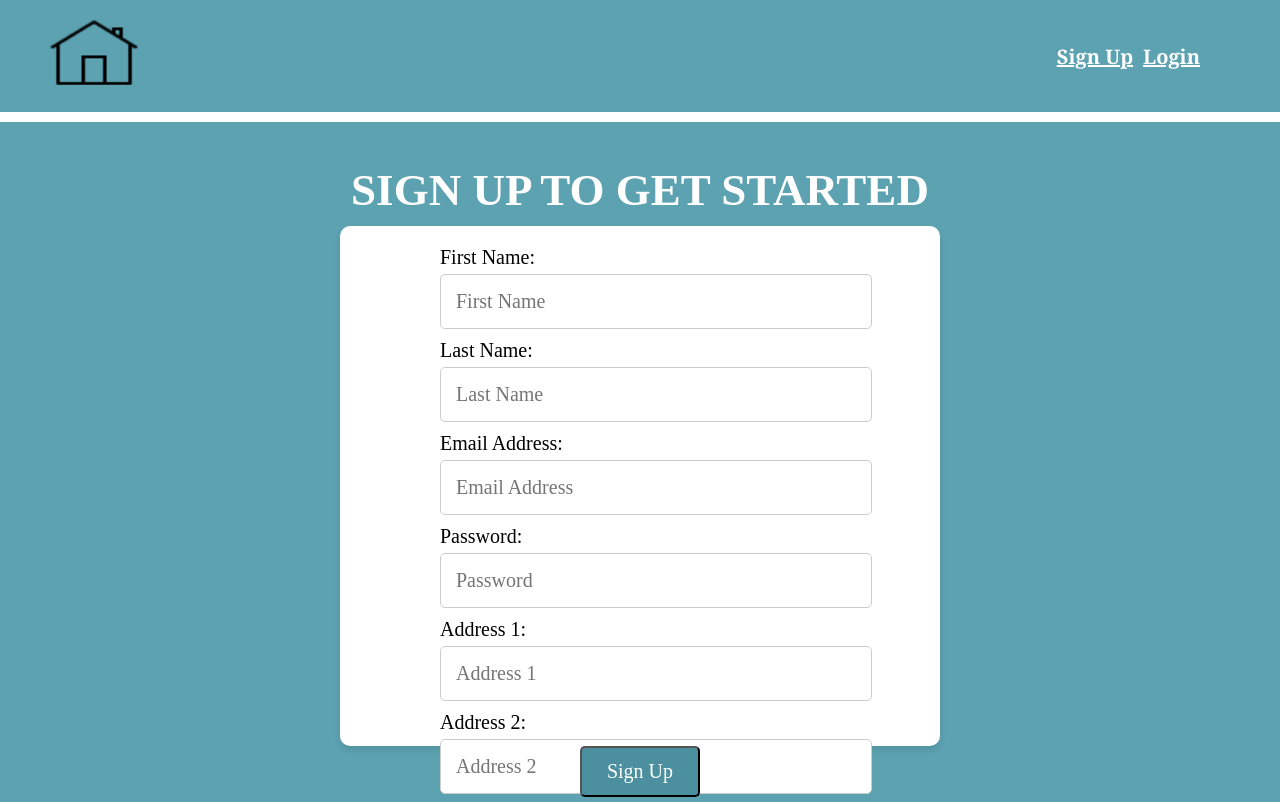
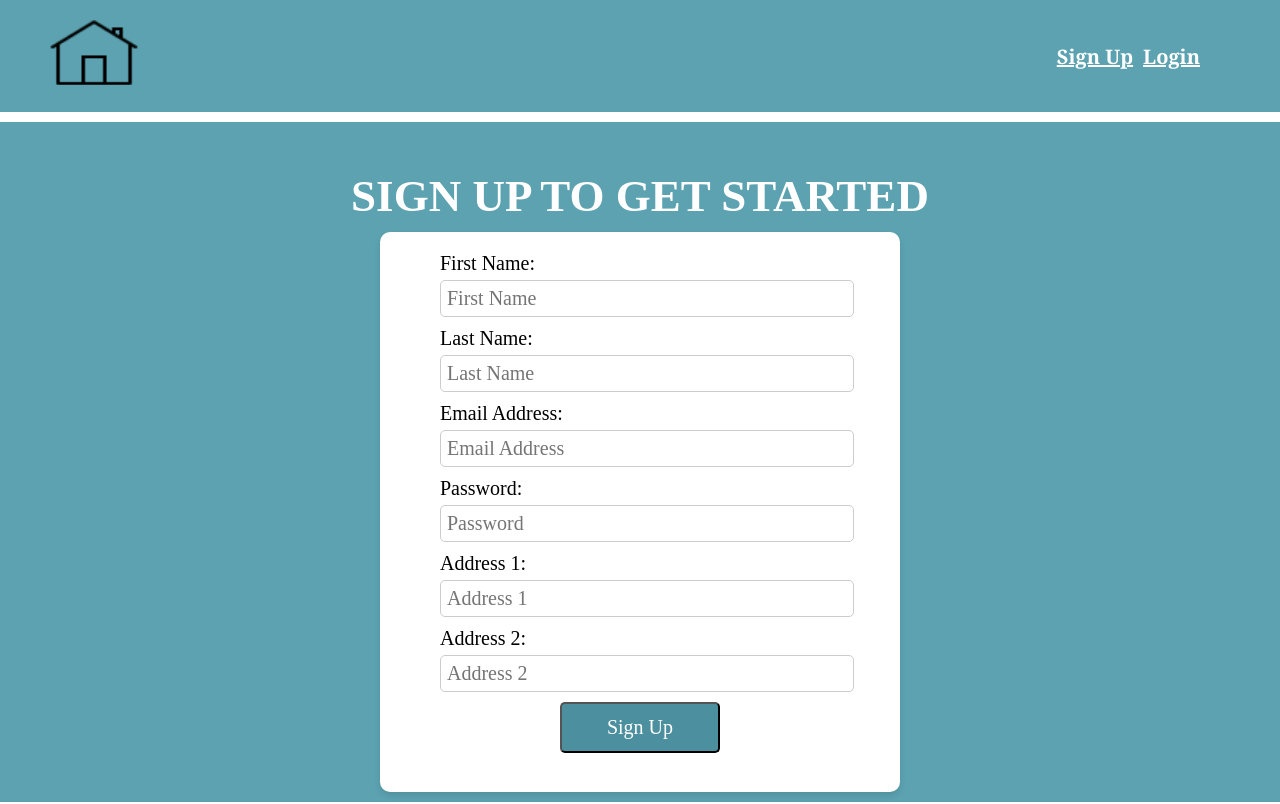
Before and after one commit to walters-skn/COMP3901-Capstone, a Vue app: page /register in a window 1280 px wide. Built offline with nearby package versions, Linux system fonts and the light colour scheme; the HTML template or start-up script is replaced by a standard one.

Commit message:
fixed register page css

```diff
--- a/src/components/RegisterPage.vue
+++ b/src/components/RegisterPage.vue
@@ -38,12 +38,14 @@
                         <label> Address 2: </label>
                         <input type="text" class="form-control" placeholder="Address 2"  v-model="address2"/>
                     </div>
+
+                    <div class="submit-group">
+                        <button class="btn btn-primary btn-block">Sign Up</button>
+                    </div>
+
                 </div>
             </div>
 
-            <div class="submit-group">
-                <button class="btn btn-primary btn-block">Sign Up</button>
-            </div>
 
         </form>
     </div>
@@ -102,7 +104,6 @@
         flex-direction: column;
         justify-content: center;
         align-items: center;
-        /* width: 50%; */
         height: 85vh;
         margin-top: 10px;
     }
@@ -112,9 +113,9 @@
         border-radius: 10px;
         box-shadow: 0 4px 6px rgba(0,0,0,0.1);
         padding:20px;
-        width: 70vh;
+        width: 60vh;
         display: flex;
-        height: 60vh;
+        height: 65vh;
         justify-content: center;
     }
 
@@ -160,11 +161,11 @@
         font-size: 20px;
         font-family: 'Times New Roman', Times, serif;
         cursor: pointer;
-        width: 20%;
+        width: 40%;
     }
 
     .form-control{
-        padding: 15px;
+        padding: 6px;
         width: 100%;
         font-size: 20px;
         font-family: 'Times New Roman', Times, serif;
@@ -174,7 +175,7 @@
     }
 
     .btn:hover{
-        background-color: #6da6b3;
+        background-color: #4C8F9E;
     }
 
 </style>
```
